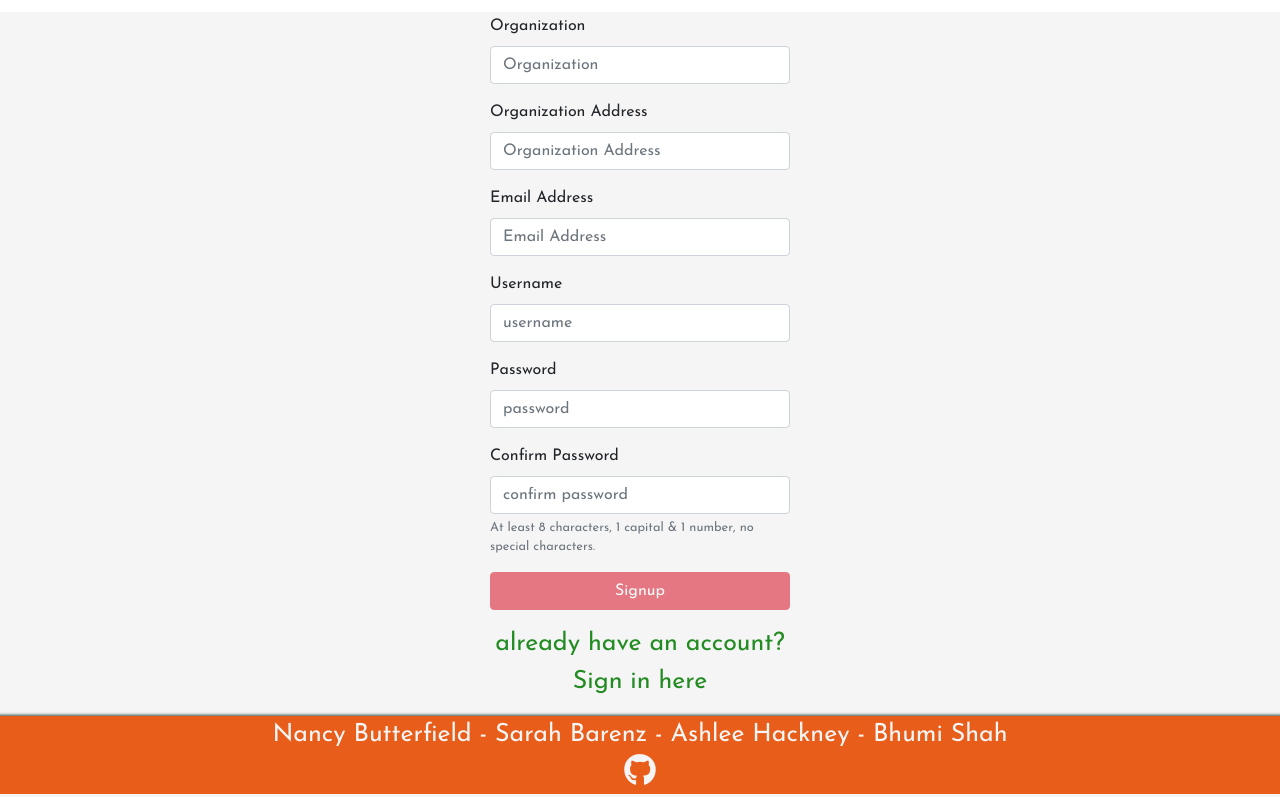
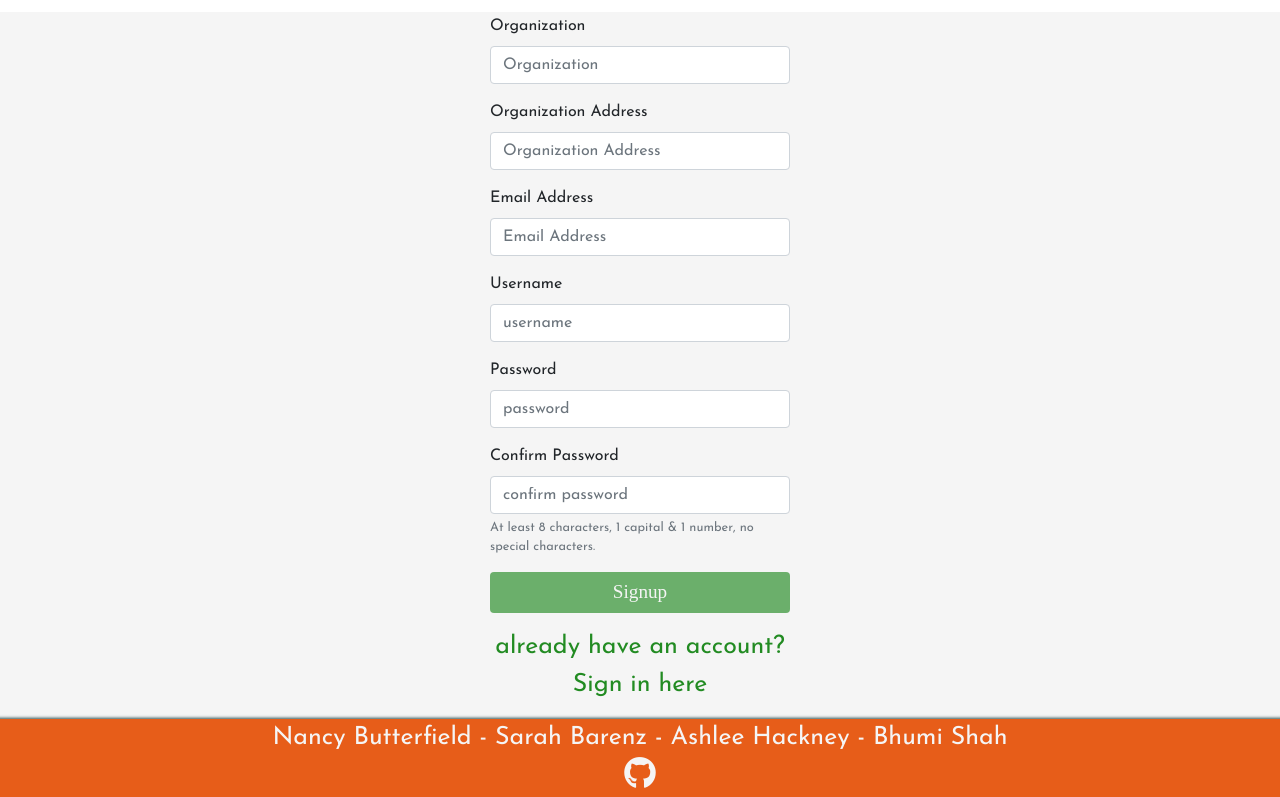
Before and after one commit to bshah111/SCKitchen, a React (Create React App) app in the folder client/: page /signup in a window 1280 px wide. Shown: the part 788-1585 px from the top of the page. Built offline with nearby package versions, Linux system fonts and the light colour scheme; no server answers; a web font is replaced by a local one.

Commit message:
working on buttons

```diff
--- a/client/src/components/Food/food.js
+++ b/client/src/components/Food/food.js
@@ -112,7 +112,7 @@ class Food extends Component {
                         {!this.state.loading ? (
                             <>
                                 <h1>please log in</h1>
-                                <Link className="loginLink" to="/login"><Button className="loginBtn" color="info" block>Login</Button></Link>
+                                <Link className="loginLink" to="/login"><Button className="loginBtn" color=".bg-success" block>Login</Button></Link>
                             </>
                         ) : (
                             <img id="loadingIcon" src="./assets/images/loading.gif" alt="loading"/>
--- a/client/src/components/Signup/Signup.js
+++ b/client/src/components/Signup/Signup.js
@@ -101,11 +101,11 @@ class Signup extends Component {
                     </FormGroup>
                     {/* if all fields are valid, allow the user to submit the form */}
                     {(this.state.validUsername && this.state.validPassword && this.state.confirmPassword) ? (
-                        <Button color="success" className="greenbtn" id="loginBtn" onClick={this.props.handleSignup} color="chocolate" block>Signup</Button>
+                        <Button color="success" className="greenbtn" id="loginBtn" onClick={this.props.handleSignup} block>Signup</Button>
 
 
                     ) : (
-                            <Button className= "btn-success" onClick={this.props.handleSignup} color="danger" block disabled>Signup</Button>
+                         <Button color="success" className="greenbtn" id="loginBtn" onClick={this.props.handleSignup}  block disabled>Signup</Button>
 
                         )}
                     <p className="signupLink">
--- a/client/src/sass/variable.scss
+++ b/client/src/sass/variable.scss
@@ -1,6 +1,6 @@
 
 // page colors
-$primary-color: #1E90FF;
+$primary-color: #3f7f07;
 $background-color: #F5F5F5;
 
 // text colors
```
